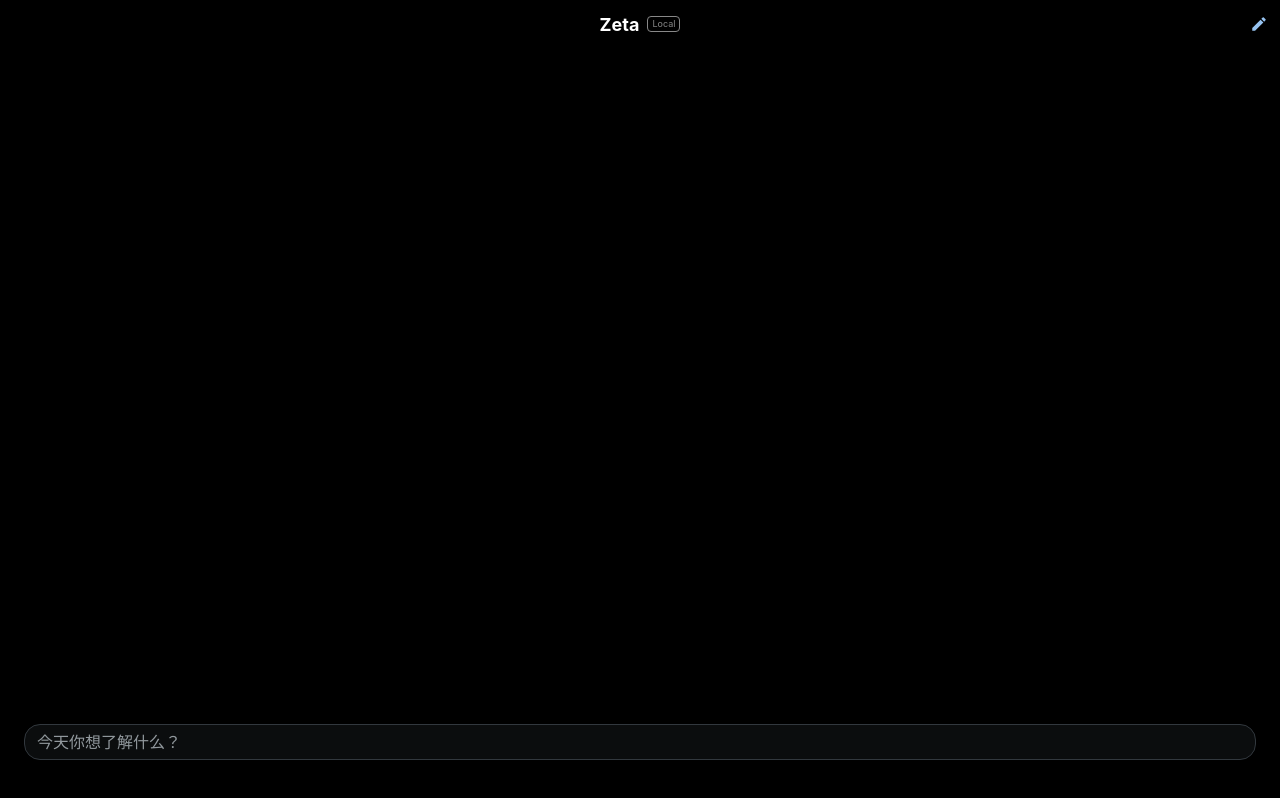
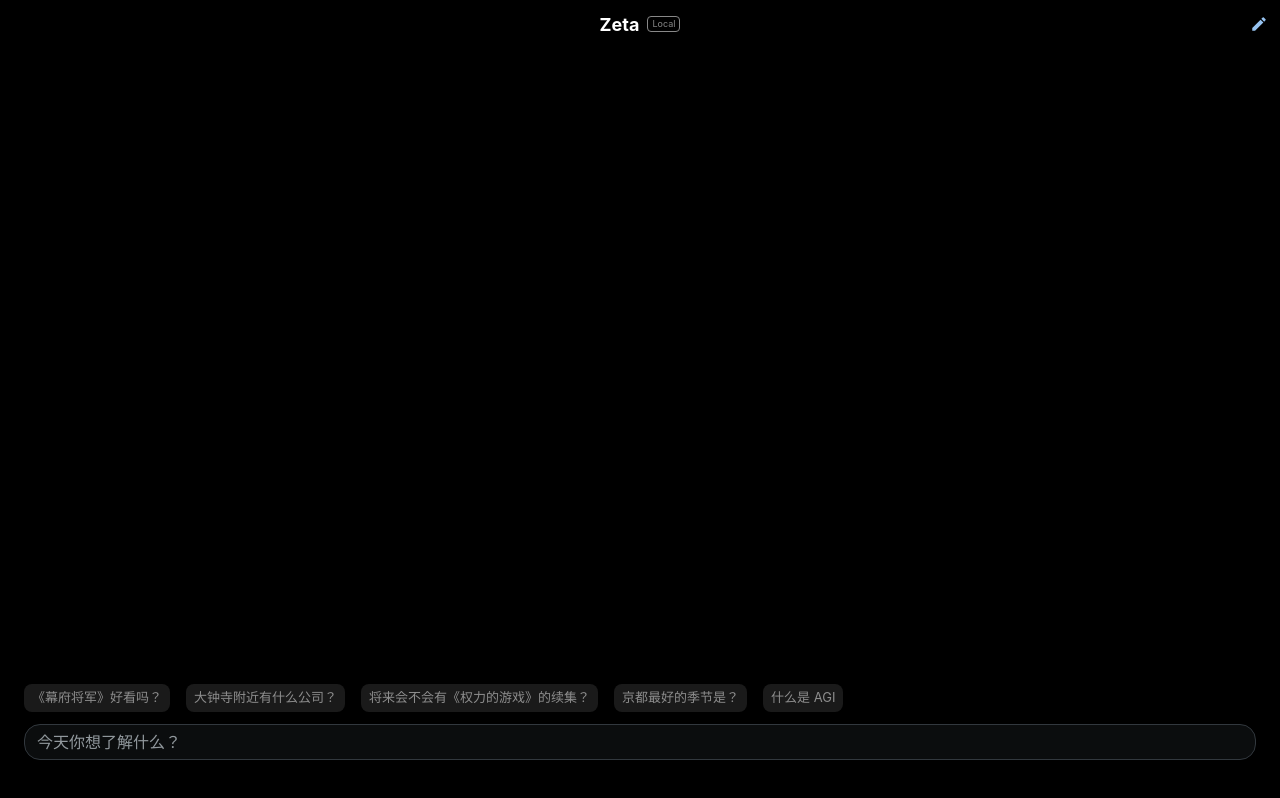
Before and after one commit to MagicCube/zeta, a Next.js app: page / in a window 1280 px wide. Built offline with nearby package versions, Linux system fonts and the light colour scheme.

Commit message:
feat: add recommendation bar

```diff
--- a/src/app/_components/_main/index.module.css
+++ b/src/app/_components/_main/index.module.css
@@ -32,6 +32,7 @@
   align-items: center;
   justify-content: center;
   flex-shrink: 0;
+  position: relative;
   padding: var(--padding-sm) var(--padding-xl);
 }
 
@@ -43,3 +44,11 @@
 .userInput {
   width: 100%;
 }
+
+.recommendationBar {
+  position: absolute;
+  top: -32px;
+  left: 0;
+  right: 0;
+  padding-left: var(--padding-lg);
+}
--- a/src/app/_components/_main/index.tsx
+++ b/src/app/_components/_main/index.tsx
@@ -14,6 +14,7 @@ import {
 import { useVisualViewport } from '../../hooks';
 import AppHeader from '../app-header';
 import MessageListView from '../message-list-view';
+import RecommendationBar from '../recommendation-bar';
 import UserInput from '../user-input';
 
 import styles from './index.module.css';
@@ -44,6 +45,12 @@ export default function Main() {
         <MessageListView className={styles.messageListView} thread={thread} />
       </main>
       <footer className={styles.footer}>
+        {thread.messages.length === 0 && (
+          <RecommendationBar
+            className={styles.recommendationBar}
+            onClick={handleUserInput}
+          />
+        )}
         <UserInput
           className={styles.userInput}
           disabled={thread.running}
--- /dev/null
+++ b/src/app/_components/recommendation-bar/index.module.css
@@ -0,0 +1,24 @@
+.container {
+  display: flex;
+  overflow-x: auto;
+  overflow-y: hidden;
+  font-size: small;
+}
+
+.list {
+  display: flex;
+  list-style: none;
+  margin: 0;
+  padding: 0;
+}
+
+.item {
+  display: flex;
+  flex-shrink: 0;
+  margin: 0 var(--padding-sm);
+  padding: var(--padding-xs) var(--padding-sm);
+  color: rgba(255, 255, 255, 0.5);
+  background: rgba(255, 255, 255, 0.1);
+  border-radius: 8px;
+  white-space: nowrap;
+}
--- /dev/null
+++ b/src/app/_components/recommendation-bar/index.tsx
@@ -0,0 +1,47 @@
+'use client';
+
+import cn from 'classnames';
+
+import styles from './index.module.css';
+
+const recommendations = [
+  '什么是 AGI',
+  '如何有技术判断力？',
+  '想知道《辐射》这部剧的背景',
+  '《破产姐妹》里面的两个女主角是什么关系？',
+  '将来会不会有《权力的游戏》的续集？',
+  '《Friends》中的六个主角是怎么认识的？',
+  '南京最好的季节是？',
+  '京都最好的季节是？',
+  '京都哪天樱花满开？',
+  '大钟寺附近有什么公司？',
+  '介绍一下大钟寺的历史',
+];
+
+export default function RecommendationBar({
+  className,
+  onClick,
+}: {
+  className?: string;
+  onClick?: (question: string) => void;
+}) {
+  const questions = [
+    '《幕府将军》好看吗？',
+    ...recommendations.sort(() => Math.random() - 0.5).slice(0, 4),
+  ];
+  return (
+    <div className={cn(styles.container, className)}>
+      <ul className={styles.list}>
+        {questions.map((question) => (
+          <li
+            key={question}
+            className={styles.item}
+            onClick={() => onClick?.(question)}
+          >
+            {question}
+          </li>
+        ))}
+      </ul>
+    </div>
+  );
+}
```
